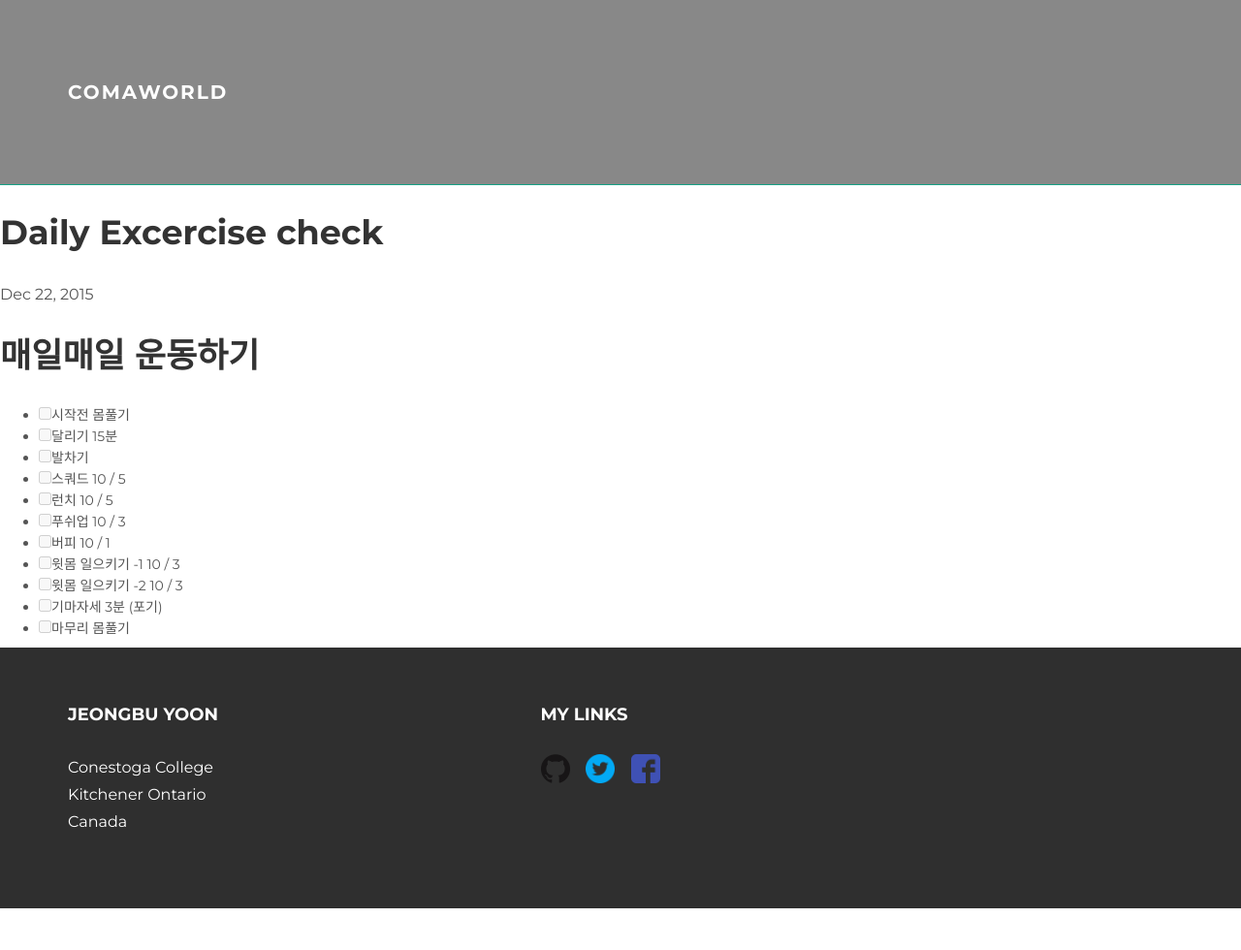
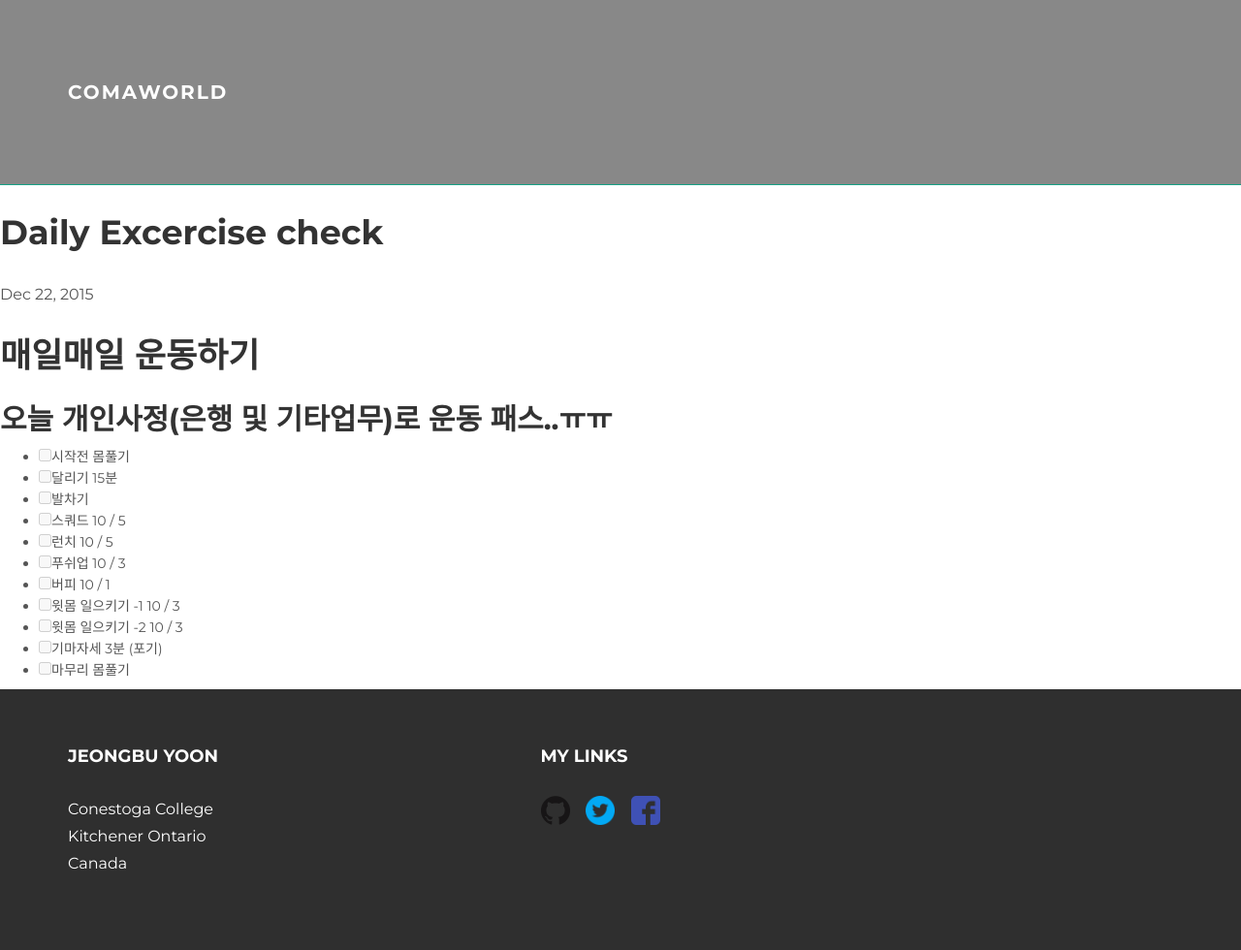
Before and after one commit to hellworld-io/hellworld-io.github.io, a Jekyll site: the page built from _posts/2015-12-22-daily-excercise-check.md, in a window 1280 px wide. Shown: the whole page at 97% size. Built offline with Jekyll 4.4.1, drawn with Linux system fonts in a browser that asks for light colours; nearby versions of some CDN libraries; Markdown is read by kramdown in place of the engine named in the settings; before the commit the page ends 937 px from its top, so only the background shows below that.

Commit message:
detail update

```diff
--- a/_posts/2015-12-22-daily-excercise-check.md
+++ b/_posts/2015-12-22-daily-excercise-check.md
@@ -8,6 +8,7 @@ tag: health
 
 # 매일매일 운동하기
 
+## 오늘 개인사정(은행 및 기타업무)로 운동 패스..ㅠㅠ
 - [ ] 시작전 몸풀기
 - [ ] 달리기 15분
 - [ ] 발차기
```
